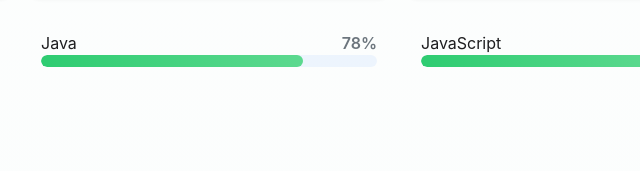
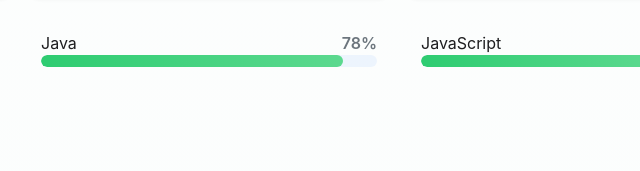
Before and after one commit to MhlengweLibertyLees/portfolio, a plain HTML site: page index.html in a window 1280 px wide. Shown: the part 1189-1360 px from the top of the page, 431-1071 px from the left. Drawn offline with nearby package versions, Linux system fonts and the light colour scheme.

```diff
--- a/index.html
+++ b/index.html
@@ -205,7 +205,7 @@
             </div>
             <div class="col-md-4" data-aos="fade-up" data-aos-delay="200">
               <div class="skill">Java <span class="float-end">78%</span>
-                <div class="skill-bar" data-skill="78"></div>
+                <div class="skill-bar" data-skill="90"></div>
               </div>
             </div>
             <div class="col-md-4" data-aos="fade-up" data-aos-delay="300">
```
